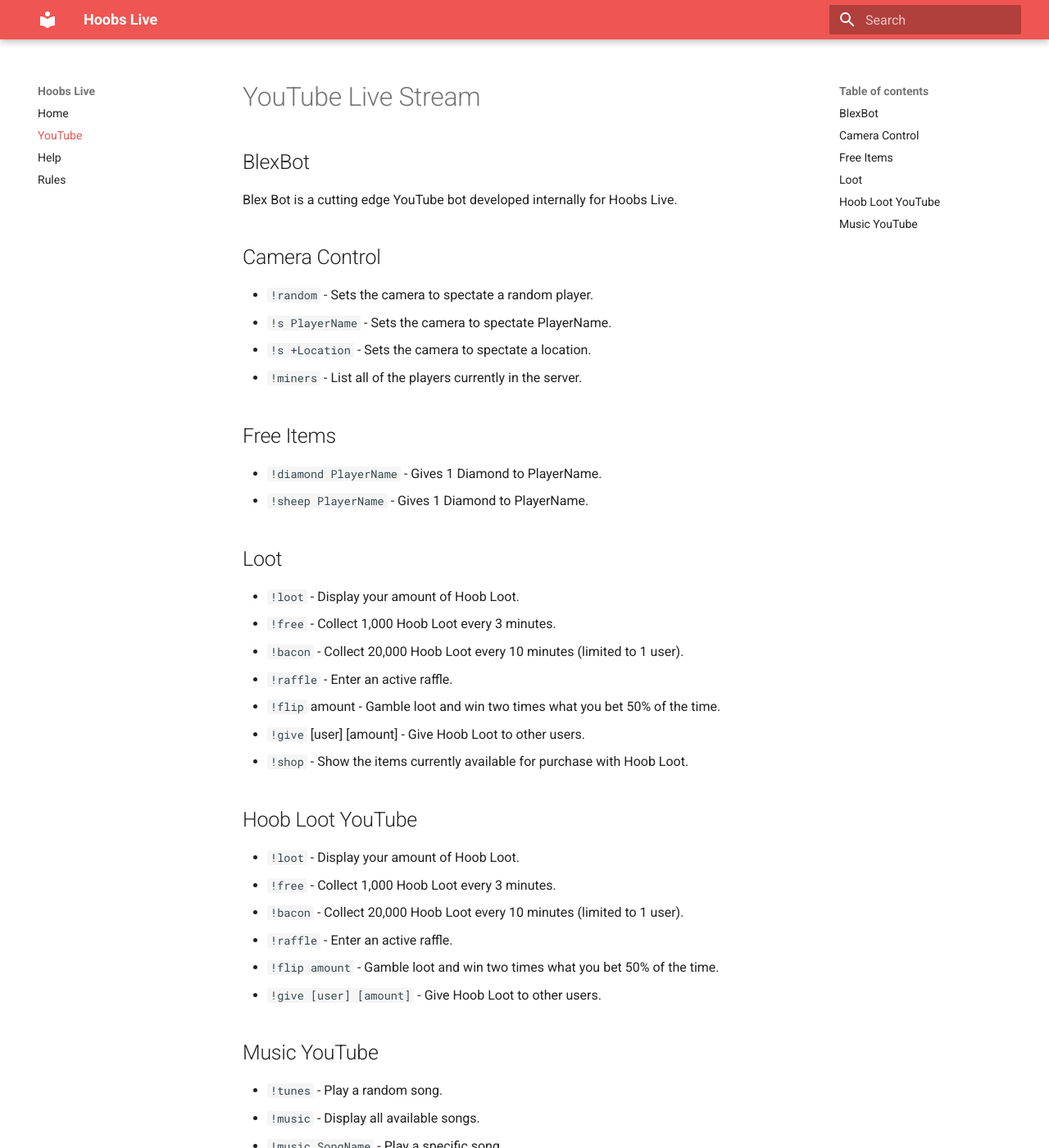
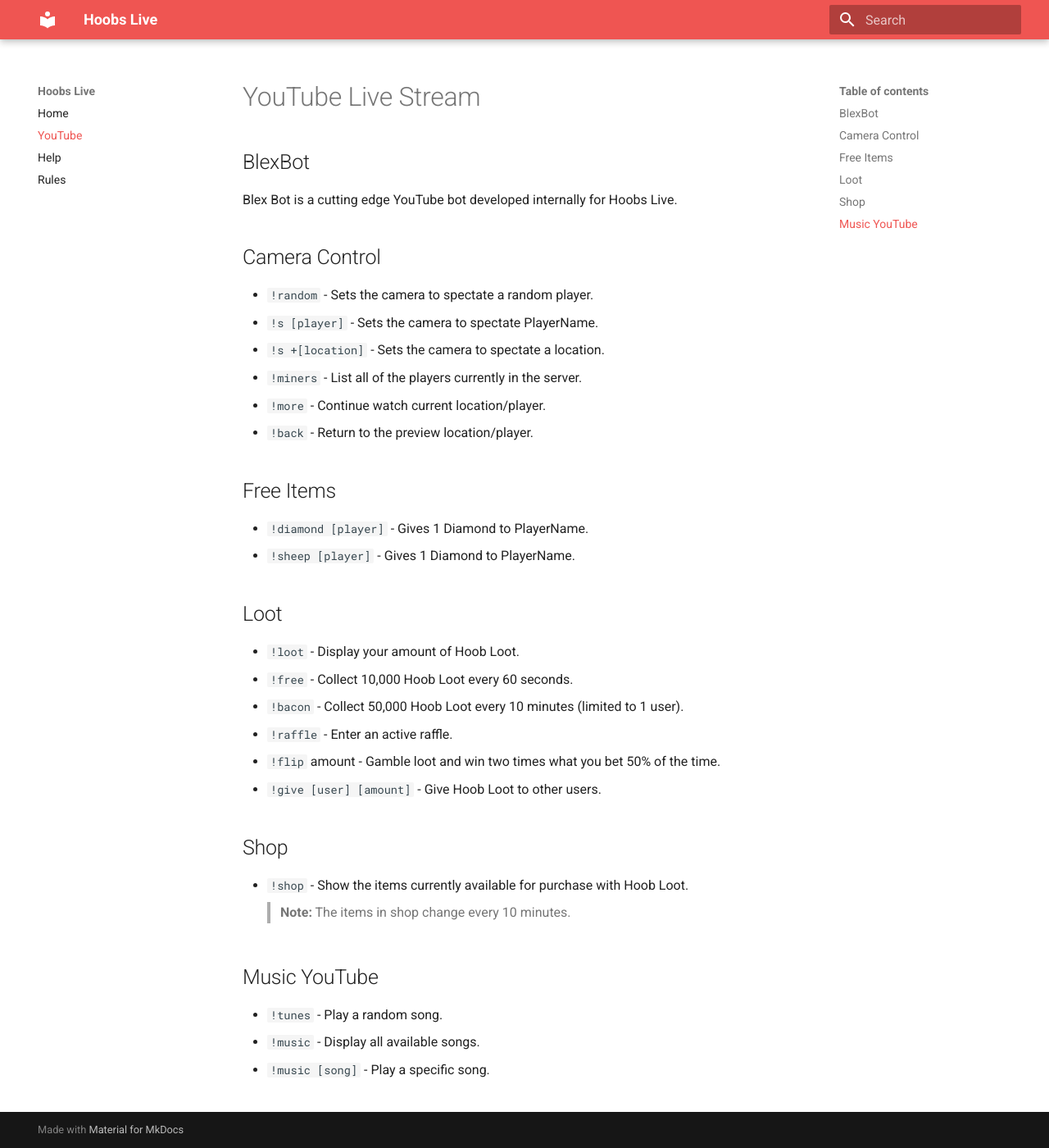
Before and after one commit to cunhar/hoobs-live-docs, an MkDocs documentation site: the page built from docs/youtube/index.md, in a window 1280 px wide and 1400 px high. Shown: the whole window at 82% size. Built offline with MkDocs 1.6.1 and Material for MkDocs 9.7.7, drawn with Linux system fonts in a browser that asks for light colours.

```diff
--- a/docs/youtube/index.md
+++ b/docs/youtube/index.md
@@ -5,32 +5,29 @@ Blex Bot is a cutting edge YouTube bot developed internally for Hoobs Live.
 
 ## Camera Control
 * `!random` - Sets the camera to spectate a random player.
-* `!s PlayerName` - Sets the camera to spectate PlayerName.
-* `!s +Location` - Sets the camera to spectate a location.
+* `!s [player]` - Sets the camera to spectate PlayerName.
+* `!s +[location]` - Sets the camera to spectate a location.
 * `!miners` - List all of the players currently in the server.
+* `!more` - Continue watch current location/player.
+* `!back` - Return to the preview location/player.
 
 ## Free Items
-* `!diamond PlayerName` - Gives 1 Diamond to PlayerName.
-* `!sheep PlayerName` - Gives 1 Diamond to PlayerName.
+* `!diamond [player]` - Gives 1 Diamond to PlayerName.
+* `!sheep [player]` - Gives 1 Diamond to PlayerName.
 
 ## Loot
 * `!loot` - Display your amount of Hoob Loot.
-* `!free` - Collect 1,000 Hoob Loot every 3 minutes.
-* `!bacon` - Collect 20,000 Hoob Loot every 10 minutes (limited to 1 user).
+* `!free` - Collect 10,000 Hoob Loot every 60 seconds.
+* `!bacon` - Collect 50,000 Hoob Loot every 10 minutes (limited to 1 user).
 * `!raffle` - Enter an active raffle.
 * `!flip` amount - Gamble loot and win two times what you bet 50% of the time.
-* `!give` \[user\] \[amount\] - Give Hoob Loot to other users.
+* `!give [user] [amount]` - Give Hoob Loot to other users.
+
+## Shop
 * `!shop` - Show the items currently available for purchase with Hoob Loot.
-
-## Hoob Loot YouTube
-* `!loot` - Display your amount of Hoob Loot.
-* `!free` - Collect 1,000 Hoob Loot every 3 minutes.
-* `!bacon` - Collect 20,000 Hoob Loot every 10 minutes (limited to 1 user).
-* `!raffle` - Enter an active raffle.
-* `!flip amount` - Gamble loot and win two times what you bet 50% of the time.
-* `!give [user] [amount]` - Give Hoob Loot to other users.
+ > **Note:** The items in shop change every 10 minutes.
 
 ## Music YouTube
 * `!tunes` - Play a random song.
 * `!music` - Display all available songs.
-* `!music SongName` - Play a specific song.
+* `!music [song]` - Play a specific song.
```
Also changed, not shown: docs/index.md (+3 -1 lines), docs/rules/community.md (added, +8 -0 lines), docs/rules/index.md (+1 -0 lines), docs/rules/rules.md (deleted, +0 -7 lines).
